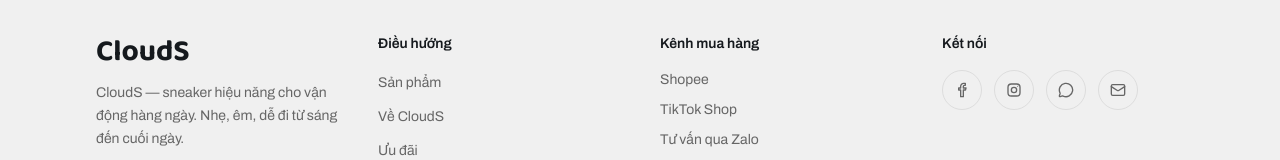
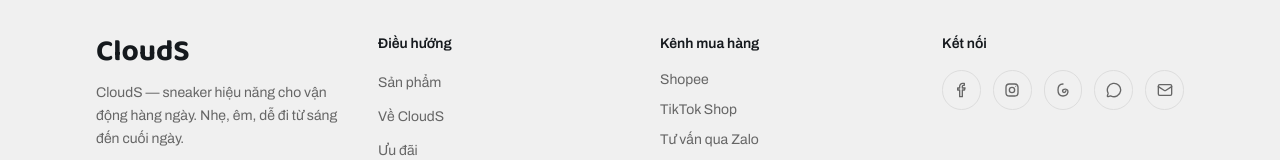
Before and after one commit to nguyenxuansonnxs123/CloudS, a Next.js app: page /lien-he in a window 1280 px wide. Shown: the part 1159-1319 px from the top of the page. Built offline with nearby package versions, Linux system fonts and the light colour scheme.

Commit message:
Them link Threads that vao footer
Icon Threads da co san trong SocialIcons.tsx nhung chua duoc noi vao Footer.

```diff
--- a/src/components/Footer.tsx
+++ b/src/components/Footer.tsx
@@ -1,7 +1,7 @@
 import Link from "next/link";
 import { Mail, MessageCircle } from "lucide-react";
 import { Container } from "./Container";
-import { FacebookIcon, InstagramIcon } from "./SocialIcons";
+import { FacebookIcon, InstagramIcon, ThreadsIcon } from "./SocialIcons";
 import { navLinks, siteConfig } from "@/lib/site-config";
 
 const year = new Date().getFullYear();
@@ -83,6 +83,15 @@ export function Footer() {
               <InstagramIcon className="size-4" />
             </a>
             <a
+              href={siteConfig.social.threads || "#"}
+              aria-label="Threads CloudS"
+              target={siteConfig.social.threads ? "_blank" : undefined}
+              rel="noopener noreferrer"
+              className="flex size-10 items-center justify-center rounded-full border border-line text-ink-soft hover:border-ink hover:text-ink"
+            >
+              <ThreadsIcon className="size-4" />
+            </a>
+            <a
               href={siteConfig.contact.zaloLink || "/lien-he"}
               aria-label="Zalo CloudS"
               className="flex size-10 items-center justify-center rounded-full border border-line text-ink-soft hover:border-ink hover:text-ink"
--- a/src/lib/site-config.ts
+++ b/src/lib/site-config.ts
@@ -22,7 +22,7 @@ export const siteConfig = {
   },
 
   social: {
-    threads: "", // [ĐIỀN SAU]
+    threads: "https://www.threads.com/@clouds_vn_store",
     instagram: "", // [ĐIỀN SAU]
     facebook: "", // [ĐIỀN SAU]
     tiktok: "https://www.tiktok.com/@clouds9544",
```
